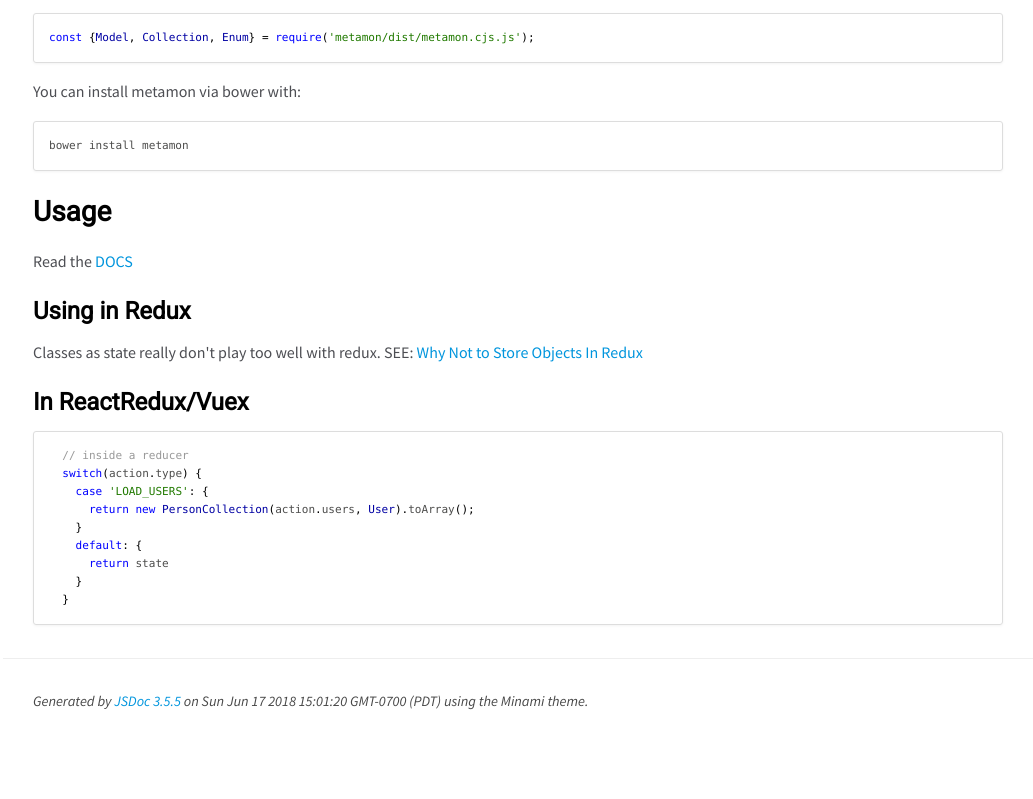
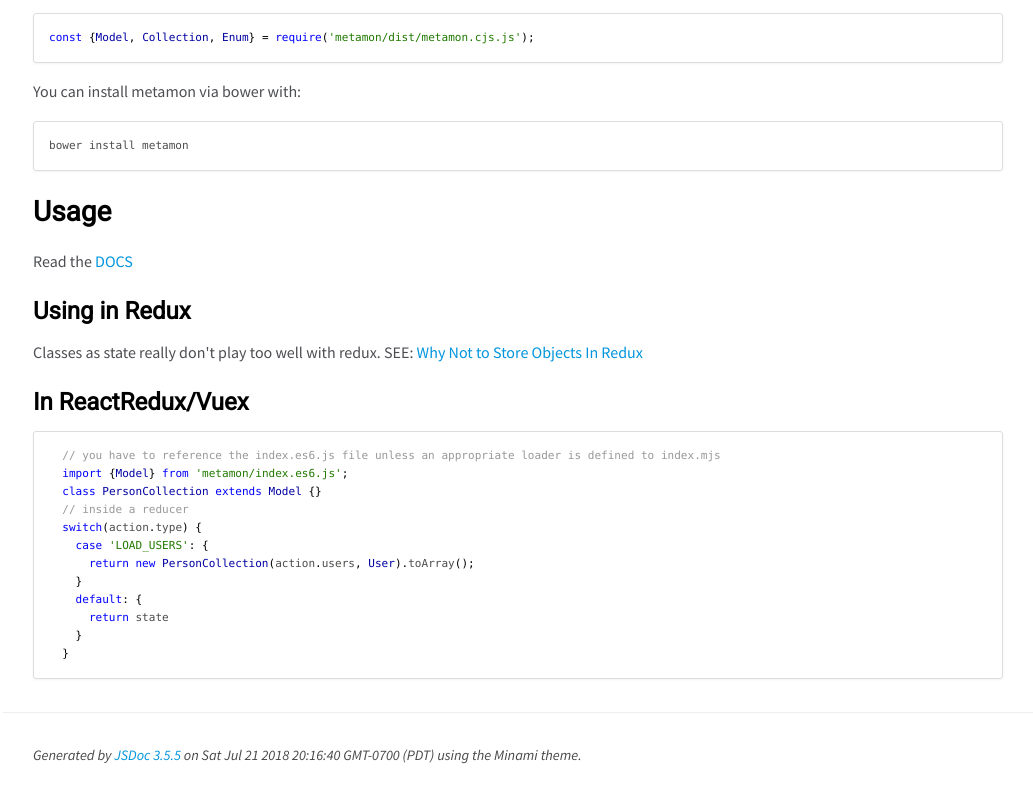
Before and after one commit to JustinBeaudry/metamon, a website: page docs/index.html in a window 1280 px wide. Shown: the part 1817-2616 px from the top of the page, without its empty margins (247-1280 px from the left). Before the commit the page ends 2562 px from the top, so only its background shows below. Drawn offline with nearby package versions, Linux system fonts and the light colour scheme.

Commit message:
update docs

```diff
--- a/docs/index.html
+++ b/docs/index.html
@@ -59,7 +59,10 @@
 <h4>Minified</h4><pre class="prettyprint source lang-javascript"><code>const {Model, Collection, Enum} = require('metamon/dist/metamon.min.js');</code></pre><h4>Un-minified</h4><pre class="prettyprint source lang-javascript"><code>const {Model, Collection, Enum} = require('metamon/dist/metamon.js');</code></pre><h4>CommonJS</h4><pre class="prettyprint source lang-javascript"><code>const {Model, Collection, Enum} = require('metamon/dist/metamon.cjs.js');</code></pre><p>You can install metamon via bower with:</p>
 <pre class="prettyprint source lang-shell"><code>bower install metamon</code></pre><h2>Usage</h2><p>Read the <a href="https://justinbeaudry.github.io/metamon/">DOCS</a></p>
 <h3>Using in Redux</h3><p>Classes as state really don't play too well with redux. SEE: <a href="https://medium.com/collaborne-engineering/why-not-to-store-objects-in-redux-7f41243020fc">Why Not to Store Objects In Redux</a></p>
-<h3>In ReactRedux/Vuex</h3><pre class="prettyprint source lang-javascript"><code>  // inside a reducer
+<h3>In ReactRedux/Vuex</h3><pre class="prettyprint source lang-javascript"><code>  // you have to reference the index.es6.js file unless an appropriate loader is defined to index.mjs
+  import {Model} from 'metamon/index.es6.js';
+  class PersonCollection extends Model {}
+  // inside a reducer
   switch(action.type) {
     case 'LOAD_USERS': {
       return new PersonCollection(action.users, User).toArray();
@@ -80,7 +83,7 @@
 <br class="clear">
 
 <footer>
-    Generated by <a href="https://github.com/jsdoc3/jsdoc">JSDoc 3.5.5</a> on Sun Jun 17 2018 15:01:20 GMT-0700 (PDT) using the Minami theme.
+    Generated by <a href="https://github.com/jsdoc3/jsdoc">JSDoc 3.5.5</a> on Sat Jul 21 2018 20:16:40 GMT-0700 (PDT) using the Minami theme.
 </footer>
 
 <script>prettyPrint();</script>
```
Also changed, not shown: docs/Collection.html (+1 -1 lines), docs/Collection.js.html (+1 -1 lines), docs/Enum.html (+1 -1 lines), docs/Enum.js.html (+1 -1 lines), docs/MissingIndexError_MissingIndexError.html (+1 -1 lines), docs/Model.html (+1 -1 lines), docs/Model.js.html (+1 -1 lines), docs/Serializable.html (+1 -1 lines), docs/Serializable.js.html (+1 -1 lines), docs/UnsupportedError_UnsupportedError.html (+1 -1 lines), docs/errors.js.html (+1 -1 lines).
